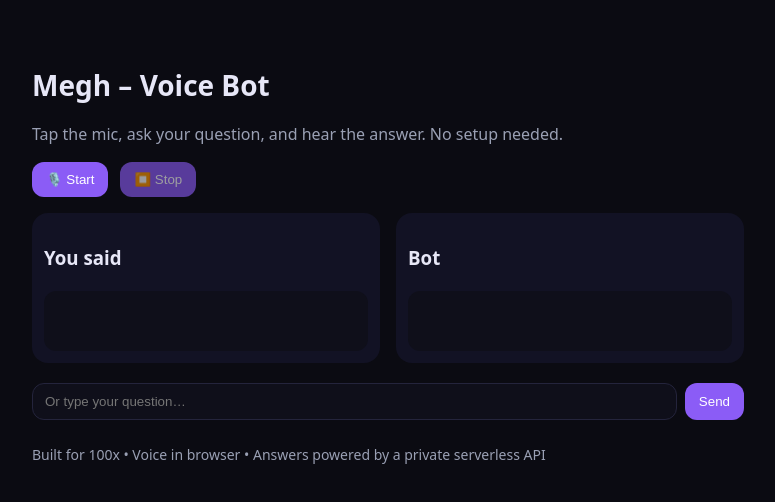
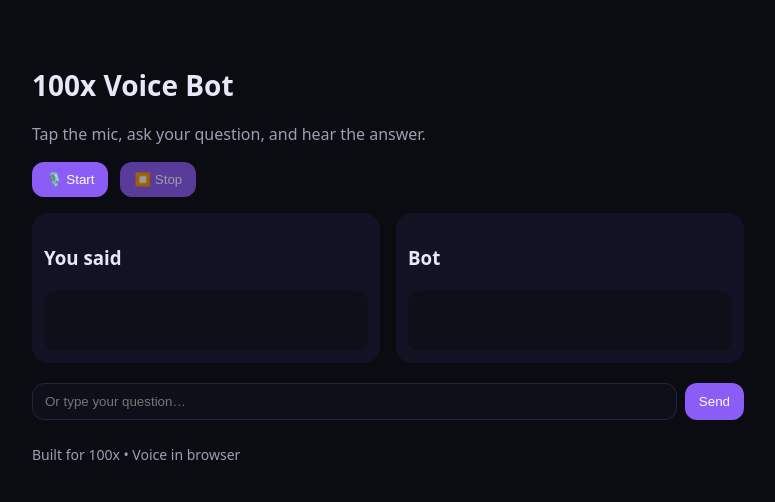
Before and after one commit to SofiaMegh/100x-voicebot, a website: page public/index.html in a window 1280 px wide. Shown: the whole page, without its empty margins (252-1027 px from the left). Drawn offline with Linux system fonts and the light colour scheme.

Commit message:
Change the image and text

```diff
--- a/public/index.html
+++ b/public/index.html
@@ -8,8 +8,8 @@
 </head>
 <body>
   <main class="container">
-    <h1>Megh – Voice Bot</h1>
-    <p class="hint">Tap the mic, ask your question, and hear the answer. No setup needed.</p>
+    <h1>100x Voice Bot</h1>
+    <p class="hint">Tap the mic, ask your question, and hear the answer.</p>
 
     <div class="controls">
       <button id="micBtn">🎙️ Start</button>
@@ -32,7 +32,7 @@
       <button type="submit">Send</button>
     </form>
 
-    <footer>Built for 100x • Voice in browser • Answers powered by a private serverless API</footer>
+    <footer>Built for 100x • Voice in browser</footer>
   </main>
 
   <script>
```
